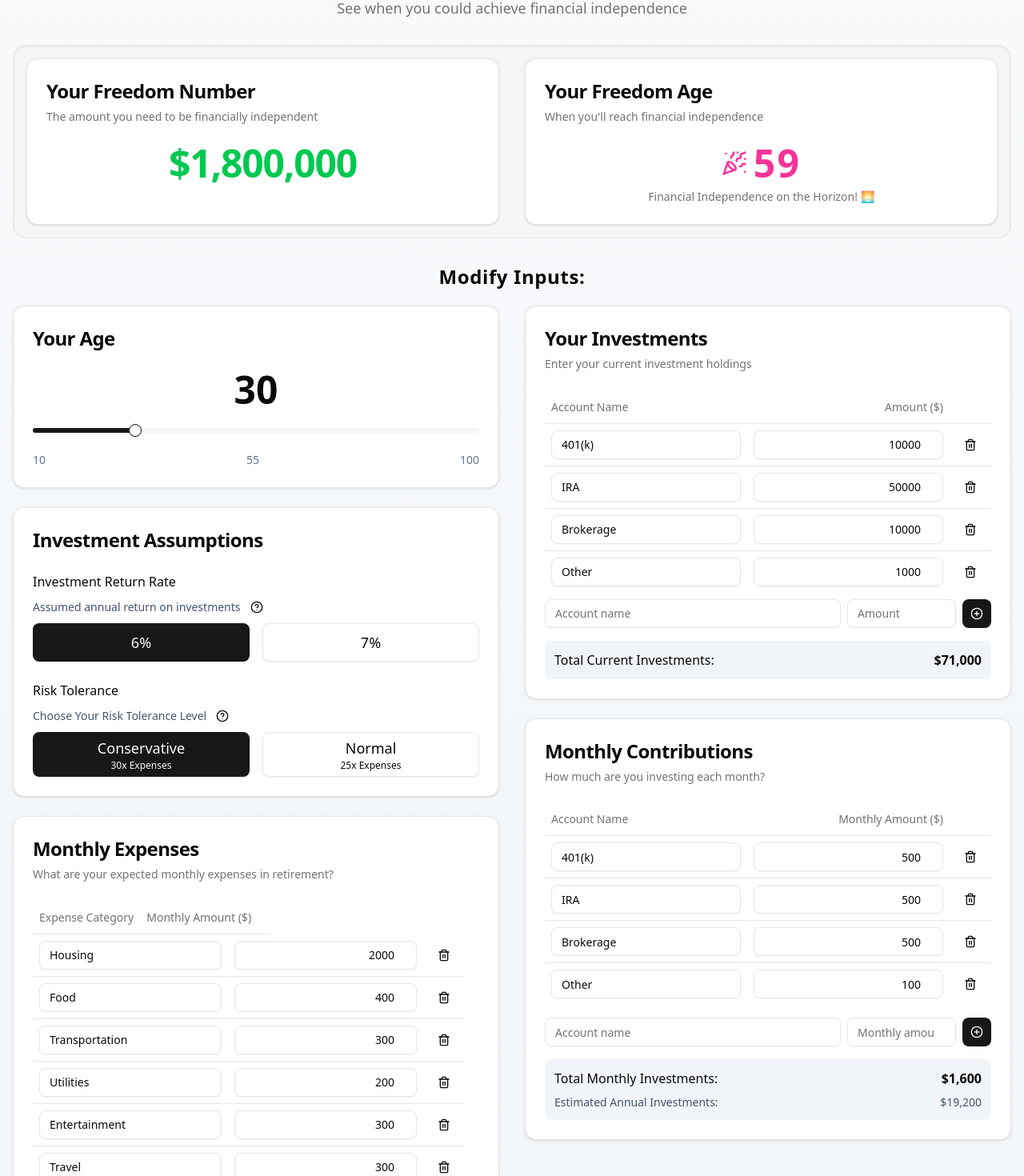
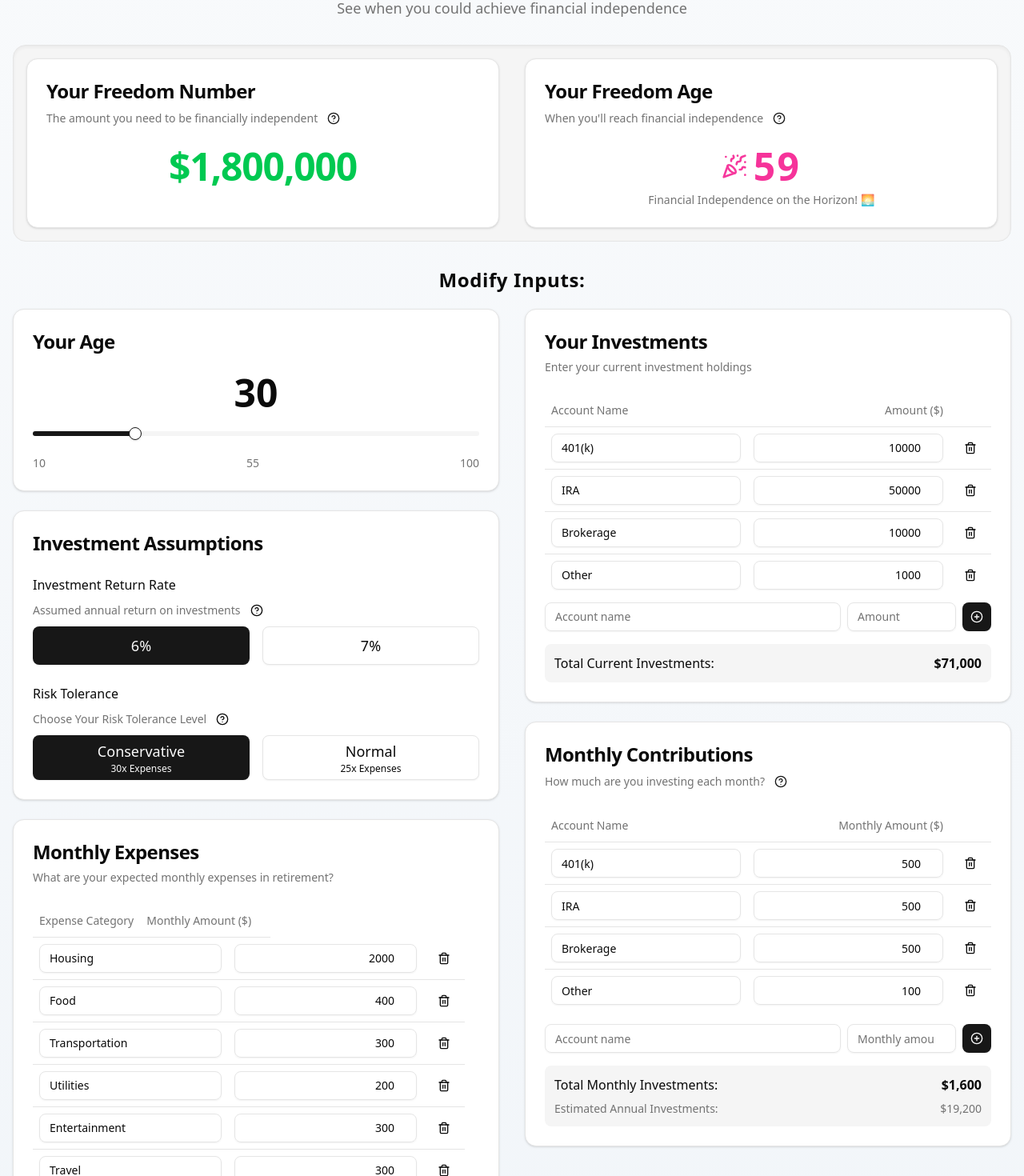
Before and after one commit to wadesword89/freedom-number, a Next.js app: page / in a window 1280 px wide. Shown: the part 100-1570 px from the top of the page at 80% size. Built offline with nearby package versions, Linux system fonts and the light colour scheme.

Commit message:
use theme colors

```diff
--- a/src/components/age-slider.tsx
+++ b/src/components/age-slider.tsx
@@ -14,7 +14,7 @@ export default function AgeSlider({ currentAge, setCurrentAge }: AgeSliderProps)
         <span className="text-5xl font-bold">{currentAge}</span>
       </div>
       <Slider min={10} max={100} step={1} value={[currentAge]} onValueChange={(value) => setCurrentAge(value[0])} />
-      <div className="flex justify-between text-sm text-slate-500">
+      <div className="flex justify-between text-sm text-muted-foreground">
         <span>10</span>
         <span>55</span>
         <span>100</span>
--- a/src/components/footer.tsx
+++ b/src/components/footer.tsx
@@ -3,7 +3,7 @@ import Link from 'next/link';
 export default function Footer() {
   return (
     <footer className="mt-10 flex flex-col items-center justify-center space-y-2 text-muted-foreground">
-      <div className='border-b bg-black h-[1px] w-full m'/>
+      <div className='border-b bg-primary h-[1px] w-full m'/>
       <div className='mt-3'>
         {/* ❤️, 🤖, 🔥, 💦, ✨, */}
         Made by <span className="">Grid Scatter</span>
--- a/src/components/freedom-calculator.tsx
+++ b/src/components/freedom-calculator.tsx
@@ -1,6 +1,7 @@
 'use client';
 import AgeSlider from './age-slider';
 import { useEffect, useState } from 'react';
+import { Button } from './ui/button';
 import {
   Card,
   CardContent,
@@ -19,6 +20,12 @@ import FreedomResults from './freedom-results';
 // import InvestmentGrowthChart from './investment-growth-chart';
 import { useLocalStorage } from '@/hooks/use-local-storage';
 import Footer from './footer';
+import {
+  Popover,
+  PopoverContent,
+  PopoverTrigger,
+} from '@/components/ui/popover';
+import { HelpCircle } from 'lucide-react';
 
 export default function FreedomCalculator() {
   const [currentAge, setCurrentAge] = useLocalStorage(
@@ -183,13 +190,6 @@ export default function FreedomCalculator() {
                   setReturnRate={setReturnRate}
                 />
               </div>
-              {/* <div>
-                <h3 className="mb-2 font-medium">Withdrawal Rate</h3>
-                <WithdrawalRateSelector
-                  withdrawalRate={withdrawalRate}
-                  setWithdrawalRate={setWithdrawalRate}
-                />
-              </div> */}
               <div>
                 <h3 className="mb-2 font-medium">Risk Tolerance</h3>
                 <RiskToleranceToggle
@@ -237,8 +237,28 @@ export default function FreedomCalculator() {
           <Card>
             <CardHeader>
               <CardTitle>Monthly Contributions</CardTitle>
-              <CardDescription>
+              <CardDescription className="flex items-center gap-2">
                 How much are you investing each month?
+                <Popover>
+                  <PopoverTrigger asChild>
+                    <Button
+                      variant={'ghost'}
+                      size={'icon'}
+                      className="h-6 w-6 text-primary"
+                    >
+                      <HelpCircle className="h-4 w-4" />
+                    </Button>
+                  </PopoverTrigger>
+                  <PopoverContent>
+                    <div className='space-y-2'>
+                      <h4 className="font-medium">Monthly Contributions</h4>
+                      <div className="text-sm text-muted-foreground">
+                        Assumes you continue investing the same monthly until you
+                        reach your Freedom Age.
+                      </div>
+                    </div>
+                  </PopoverContent>
+                </Popover>
               </CardDescription>
             </CardHeader>
             <CardContent>
@@ -251,48 +271,7 @@ export default function FreedomCalculator() {
           </Card>
         </section>
       </div>
-
       <Footer />
     </main>
   );
 }
-
-{
-  /* <div className="">
-  <Card>
-    <CardHeader>
-      <CardTitle>Results</CardTitle>
-    </CardHeader>
-    <CardContent>
-      <div className="space-y-6">
-        <div>
-          <h3 className="mb-2 font-medium">Freedom Number</h3>
-          <p className="text-3xl font-bold">${freedomNumber}</p>
-        </div>
-        <div>
-          <h3 className="mb-2 font-medium">Freedom Age</h3>
-          <p className="text-3xl font-bold">
-            {freedomAge ? freedomAge : 'N/A'}
-          </p>
-        </div>
-      </div>
-    </CardContent>
-  </Card>
-</div>; */
-}
-
-{
-  /* <Card>
-              <CardHeader>
-                <CardTitle>Investment Growth</CardTitle>
-              </CardHeader>
-              <CardContent>
-                <InvestmentGrowthChart
-                  data={growthData}
-                  freedomNumber={freedomNumber}
-                  freedomAge={freedomAge}
-                  currentAge={currentAge}
-                />
-              </CardContent>
-            </Card> */
-}
--- a/src/components/freedom-results.tsx
+++ b/src/components/freedom-results.tsx
@@ -11,6 +11,13 @@ import { formatCurrency } from '@/lib/utils';
 import { PartyPopper } from 'lucide-react';
 import { NumberTicker } from './magicui/number-ticker';
 import { ConfettiButton } from './magicui/confetti';
+import { Button } from './ui/button';
+import {
+  Popover,
+  PopoverContent,
+  PopoverTrigger,
+} from '@/components/ui/popover';
+import { HelpCircle } from 'lucide-react';
 
 export default function FreedomResults({ freedomNumber, freedomAge }) {
   const getAgeMessage = () => {
@@ -25,8 +32,28 @@ export default function FreedomResults({ freedomNumber, freedomAge }) {
       <Card className="relative overflow-hidden">
         <CardHeader>
           <CardTitle>Your Freedom Number</CardTitle>
-          <CardDescription>
+          <CardDescription className="flex items-center gap-2">
             The amount you need to be financially independent
+            <Popover>
+              <PopoverTrigger asChild>
+                <Button
+                  variant={'ghost'}
+                  size={'icon'}
+                  className="h-6 w-6 text-primary"
+                >
+                  <HelpCircle className="h-4 w-4" />
+                </Button>
+              </PopoverTrigger>
+              <PopoverContent>
+                <div className="space-y-2">
+                  <h4 className="font-medium">Freedom Number</h4>
+                  <div className="text-sm text-muted-foreground">
+                    Amount assumes no Social Security or pension income, and no
+                    taxes on withdrawals
+                  </div>
+                </div>
+              </PopoverContent>
+            </Popover>
           </CardDescription>
         </CardHeader>
         <CardContent className="">
@@ -43,8 +70,27 @@ export default function FreedomResults({ freedomNumber, freedomAge }) {
         <Card className="overflow-hidden">
           <CardHeader>
             <CardTitle>Your Freedom Age</CardTitle>
-            <CardDescription>
+            <CardDescription className='flex items-center gap-2'>
               When you&apos;ll reach financial independence
+              <Popover>
+                <PopoverTrigger asChild>
+                  <Button
+                    variant={'ghost'}
+                    size={'icon'}
+                    className="h-6 w-6 text-primary"
+                  >
+                    <HelpCircle className="h-4 w-4" />
+                  </Button>
+                </PopoverTrigger>
+                <PopoverContent>
+                  <div className="space-y-2">
+                    <h4 className="font-medium">Freedom Number</h4>
+                    <div className="text-sm text-muted-foreground">
+                    Assumes your portfolio grows at the selected return rate (6% or 7%) and that you consistently contribute the inputted monthly contributions until you reach your Freedom Age.
+                    </div>
+                  </div>
+                </PopoverContent>
+              </Popover>
             </CardDescription>
           </CardHeader>
           <CardContent className="">
--- a/src/components/investment-holdings-table.tsx
+++ b/src/components/investment-holdings-table.tsx
@@ -155,7 +155,7 @@ export default function InvestmentHoldingsTable({
       {error && <p className="text-red-500 text-sm">{error}</p>}
 
       {/* Total Investments */}
-      <div className="mt-4 flex justify-between bg-slate-100 p-3 rounded-md">
+      <div className="mt-4 flex justify-between bg-accent p-3 rounded-md">
         <span className="font-medium">Total Current Investments:</span>
         <span className="font-bold">
           {formatCurrency(totalCurrentInvestments)}
--- a/src/components/magicui/number-ticker.tsx
+++ b/src/components/magicui/number-ticker.tsx
@@ -56,7 +56,7 @@ export function NumberTicker({
     <span
       ref={ref}
       className={cn(
-        "inline-block tabular-nums tracking-wider text-black dark:text-white",
+        "inline-block tabular-nums tracking-wider text-primary-foreground ",
         className,
       )}
       {...props}
--- a/src/components/monthly-expenses-table.tsx
+++ b/src/components/monthly-expenses-table.tsx
@@ -158,14 +158,14 @@ export default function MonthlyExpensesTable({
       {error && <p className="text-red-500 text-sm">{error}</p>}
 
       {/* Total Monthy Expenses */}
-      <div className="bg-slate-100 space-y-2 p-3 mt-4 rounded-md">
+      <div className="bg-accent space-y-2 p-3 mt-4 rounded-md">
         <div className="flex justify-between">
           <span className="font-medium">Total Monthly Expenses:</span>
           <span className="font-bold">
             {formatCurrency(totalMonthlyExpenses)}
           </span>
         </div>
-        <div className="flex justify-between text-sm text-slate-600">
+        <div className="flex justify-between text-sm text-muted-foreground">
           <span>Estimated Annual Expenses:</span>
           <span>{formatCurrency(totalMonthlyExpenses * 12)}</span>
         </div>
--- a/src/components/monthly-investments-table.tsx
+++ b/src/components/monthly-investments-table.tsx
@@ -158,14 +158,14 @@ export default function MonthlyInvestmentsTable({
       {error && <p className="text-red-500 text-sm">{error}</p>}
 
       {/* Total Monthy Investments */}
-      <div className="bg-slate-100 space-y-2 p-3 mt-4 rounded-md dark:bg-slate-800">
+      <div className="bg-accent space-y-2 p-3 mt-4 rounded-md ">
         <div className="flex justify-between">
           <span className="font-medium">Total Monthly Investments:</span>
           <span className="font-bold">
             {formatCurrency(totalMonthlyInvestments)}
           </span>
         </div>
-        <div className="flex justify-between text-sm text-slate-600 dark:text-slate-400">
+        <div className="flex justify-between text-sm text-muted-foreground">
           <span>Estimated Annual Investments:</span>
           <span>{formatCurrency(totalMonthlyInvestments * 12)}</span>
         </div>
--- a/src/components/return-rate-selector.tsx
+++ b/src/components/return-rate-selector.tsx
@@ -21,7 +21,7 @@ export default function ReturnRateSelector({
   return (
     <div className="space-y-2">
       <div className="flex items-center gap-2">
-        <span className="text-sm text-slate-600 dark:text-slate-400">
+        <span className="text-sm text-muted-foreground">
           Assumed annual return on investments
         </span>
         <Popover>
@@ -33,21 +33,21 @@ export default function ReturnRateSelector({
           <PopoverContent className="w-80">
             <div className="space-y-2">
               <h4 className="font-medium">Investment Return Rate</h4>
-              <p className="text-sm text-slate-600 dark:text-slate-400">
+              <p className="text-sm text-muted-foreground">
                 This is the average annual return you expect from your
                 investments over the long term.
               </p>
 
-              <p className="text-sm text-slate-600 dark:text-slate-400">
+              <p className="text-sm text-muted-foreground">
                 The S&P 500 has historically returned about 10% annually before
                 inflation.
               </p>
-              <p className="text-sm text-slate-600 dark:text-slate-400">
+              <p className="text-sm text-muted-foreground">
                 Rates here are inflation-adjusted and assume steady, long-term
                 market growth. No market crashes or downturns are accounted for.
               </p>
 
-              <ul className="list-disc pl-4 text-sm text-slate-600 dark:text-slate-400">
+              <ul className="list-disc pl-4 text-sm text-muted-foreground">
                 <li><strong>6% </strong>is a conservative estimate</li>
                 <li><strong>7%</strong> is a moderate estimate</li>
                 <li>Higher rates are possible but riskier.</li>
--- a/src/components/risk-tolerance-toggle.tsx
+++ b/src/components/risk-tolerance-toggle.tsx
@@ -20,7 +20,7 @@ export default function RiskToleranceToggle({
   return (
     <div className="space-y-2">
       <div className="flex items-center gap-2">
-        <span className="text-sm text-slate-600">
+        <span className="text-sm text-muted-foreground">
           Choose Your Risk Tolerance Level
         </span>
 
@@ -33,28 +33,34 @@ export default function RiskToleranceToggle({
           <PopoverContent>
             <div className="space-y-2">
               <h4 className="font-medium">Risk Tolerance</h4>
-              <p className="text-sm text-slate-600 dark:text-slate-400">
+              <p className="text-sm text-secondary-foreground">
                 Your risk tolerance affects how much you need to save for
                 retirement:
               </p>
-              <ul className="list-disc pl-4 text-sm text-slate-600 dark:text-slate-400">
+              <ul className="list-disc pl-4 text-sm text-secondary-foreground">
                 <li>
                   <strong>Normal (25x):</strong> This follows the traditional{' '}
                   <Link
-                    href={'https://www.northwesternmutual.com/life-and-money/how-does-the-4-percent-rule-work-for-retirement/'}
+                    href={
+                      'https://www.northwesternmutual.com/life-and-money/how-does-the-4-percent-rule-work-for-retirement/'
+                    }
                     className="underline"
                     target="_blank"
                   >
                     4% rule
-                  </Link>
-                  {' '}of safe withdrawal in retirement, assuming you need 25 times your annual expenses saved. Use this if you expect your retirement to last at most 30 years.
+                  </Link>{' '}
+                  of safe withdrawal in retirement, assuming you need 25 times
+                  your annual expenses saved. Use this if you expect your
+                  retirement to last at most 30 years.
                 </li>
                 <li>
                   <strong>Conservative (30x):</strong> This approach provides an
-                  extra cushion, which may be suitable for early retirees (e.g. needing more than 30 years of retirement income) or those in uncertain market conditions.
+                  extra cushion, which may be suitable for early retirees (e.g.
+                  needing more than 30 years of retirement income) or those in
+                  uncertain market conditions.
                 </li>
               </ul>
-              <p className="text-sm text-slate-600 dark:text-slate-400">
+              <p className="text-sm text-muted-foreground ">
                 Choose based on your comfort level with market fluctuations and
                 your retirement timeline.
               </p>
--- a/src/components/scroll-to-top.tsx
+++ b/src/components/scroll-to-top.tsx
@@ -34,7 +34,7 @@ export default function ScrollToTop() {
       {isVisible && (
         <button
           onClick={scrollToTop}
-          className="fixed bottom-4 right-4 rounded-full bg-primary/80 p-3 text-primary-foreground shadow-lg transition-all hover:bg-slate-600 focus:outline-none focus:ring-2 focus:ring-slate-500 focus:ring-offset-2"
+          className="fixed bottom-4 right-4 rounded-full bg-primary/80 p-3 text-primary-foreground shadow-lg transition-all hover:bg-muted-foreground focus:outline-none focus:ring-2 focus:ring-accent-foreground focus:ring-offset-2"
           aria-label="Scroll to top"
         >
           <CircleArrowUp />
--- a/src/components/withdrawal-rate-selector.tsx
+++ b/src/components/withdrawal-rate-selector.tsx
@@ -22,7 +22,7 @@ export default function WithdrawalRateSelector({
   return (
     <div className="space-y-2">
       <div className="flex items-center gap-2">
-        <span className="text-sm text-slate-600 dark:text-slate-400">
+        <span className="text-sm text-muted-foreground ">
           Future withdrawal rate in retirement
         </span>
 
@@ -35,11 +35,11 @@ export default function WithdrawalRateSelector({
           <PopoverContent className="w-80">
             <div className="space-y-2">
               <h4 className="font-medium">Withdrawal Rate</h4>
-              <p className="text-sm text-slate-600 dark:text-slate-400">
+              <p className="text-sm text-muted-foreground">
                 The withdrawal rate is the percentage of your portfolio you plan
                 to withdraw each year in retirement.
               </p>
-              <ul className="list-disc pl-4 text-sm text-slate-600 dark:text-slate-400">
+              <ul className="list-disc pl-4 text-sm text-muted-foreground">
                 <li>
                   4% is the traditional safe withdrawal rate based on the{' '}
                   <Link
```
